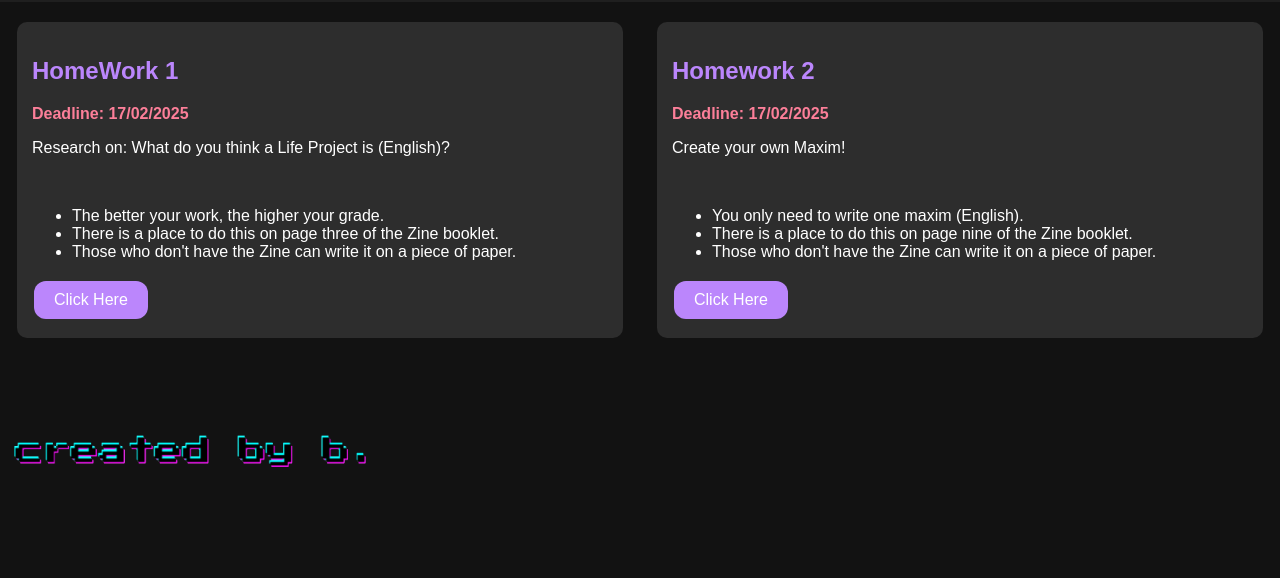
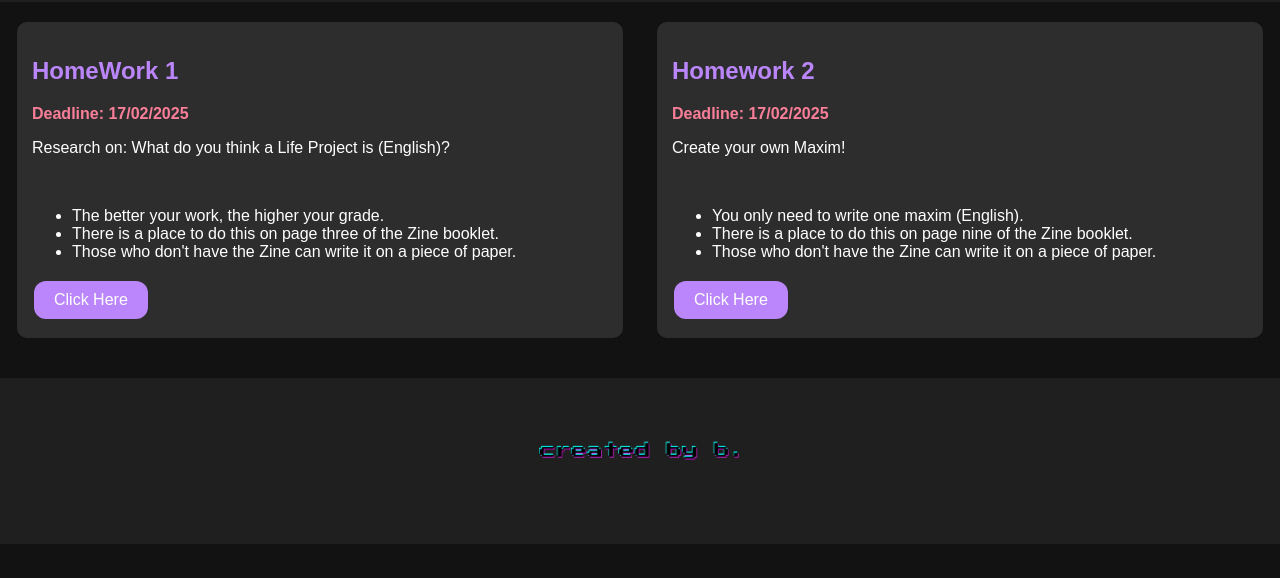
Before and after one commit to blackbeard-sigma7/3rd-grade, a plain HTML site: page index.html in a window 1280 px wide. Shown: the part 1039-1617 px from the top of the page. After the commit the page ends 1583 px from the top, so only its background shows below. Drawn offline with Linux system fonts and the light colour scheme.

Commit message:
Update index.html

```diff
--- a/index.html
+++ b/index.html
@@ -60,6 +60,13 @@
             cursor: pointer;
             border-radius: 12px;
         }
+        footer {
+            background-color: #1f1f1f;
+            width: 100%;
+            padding: 20px;
+            text-align: center;
+            margin-top: 20px;
+        }
     </style>
 </head>
 <body>
@@ -101,8 +108,6 @@
             </form>
         </div>
     </div>
-<footer>
-        <img src="reset.gif" alt="teacherBruno" width="30%">
-    </footer>
+    <footer id="footer"> <a href="https://instagram.com/brunopatriots" id="mylink" target="_blank"> <img src="reset.gif" width="17%"> </a> </footer>
 </body>
 </html>
```
